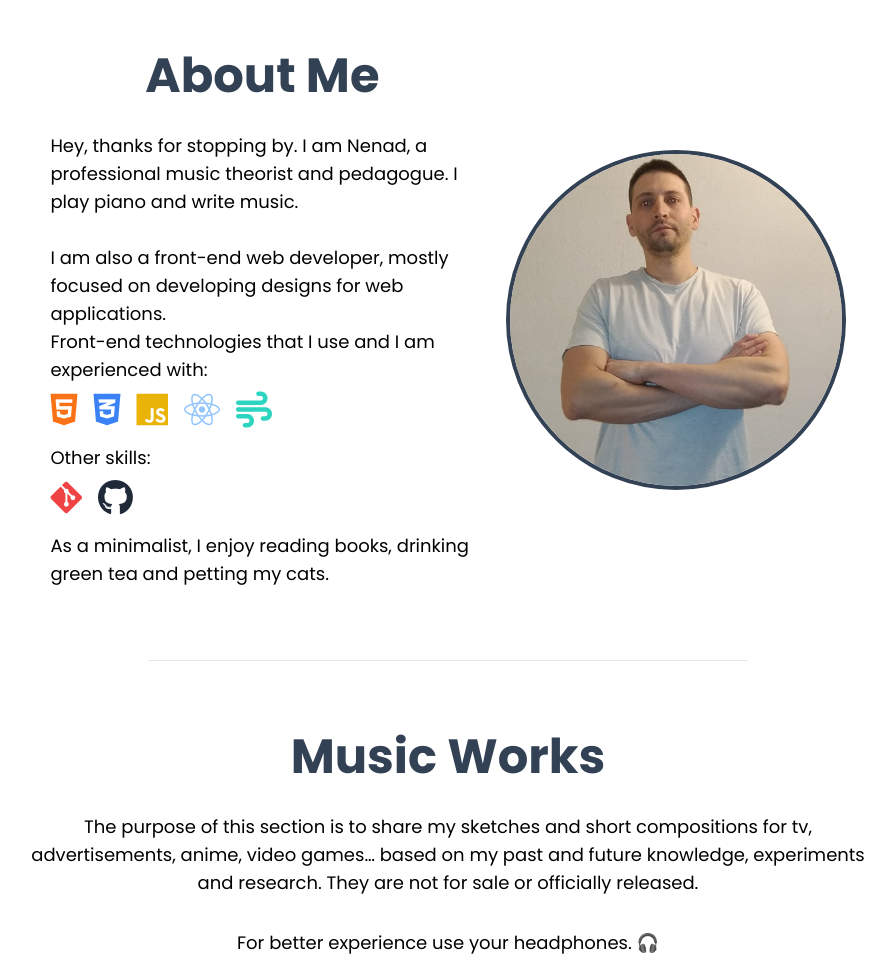
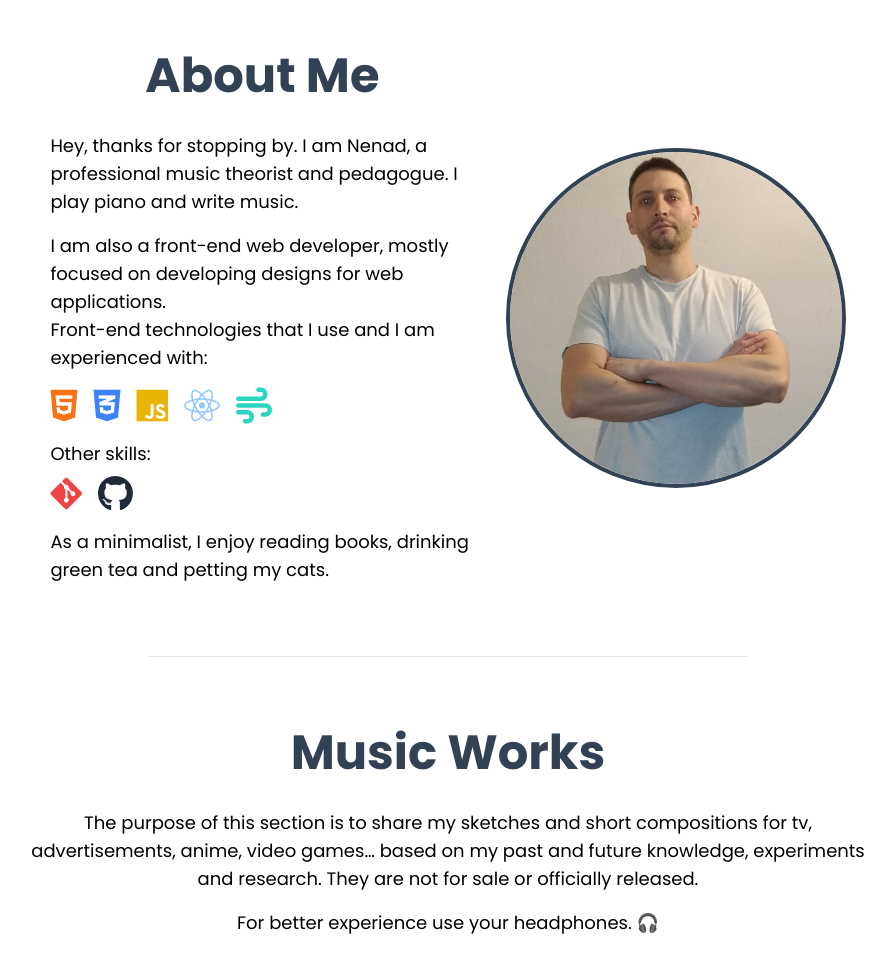
Before and after one commit to nenoproo/portfolio, a website: page src/index.html in a window 1280 px wide. Shown: the part 100-1060 px from the top of the page, without its empty margins (192-1087 px from the left). Drawn offline with Linux system fonts and the light colour scheme; grey boxes are pictures that could not be loaded.

Commit message:
fix: spacing, loader timing, font size

```diff
--- a/src/index.html
+++ b/src/index.html
@@ -59,10 +59,12 @@
             class="flex flex-col items-center justify-center gap-8 p-6 my-12 sm:flex-row scroll-mt-28">
             <article class="sm:w-1/2">
                 <h2 class="max-w-md text-4xl font-bold text-center sm:text-5xl text-slate-700">About Me</h2>
-                <p class="max-w-md mt-8 text-base text-center sm:text-lg sm:text-left">Hey, thanks for stopping by.
-                    I am Nenad, a professional music theorist and pedagogue. I play piano and write music.<br><br>
+                <p class="max-w-md mt-8 text-center sm:text-lg sm:text-left">Hey, thanks for stopping by.
+                    I am Nenad, a professional music theorist and pedagogue. I play piano and write music.</p>
+                <p class="max-w-md my-4 text-center sm:text-lg sm:text-left">
                     I am also a front-end web developer, mostly focused on developing designs for web applications.<br>
-                    Front-end technologies that I use and I am experienced with:</p>
+                    Front-end technologies that I use and I am experienced with:
+                </p>
                 <div class="flex justify-center mx-auto mt-2 space-x-4 sm:justify-start">
                     <i class="text-4xl text-orange-500 fab fa-html5" aria-label="HTML 5" title="HTML 5"></i>
                     <i class="text-4xl text-blue-500 fab fa-css3-alt" aria-label="CSS 3" title="CSS 3"></i>
@@ -70,13 +72,13 @@
                     <i class="text-4xl text-blue-300 fab fa-react" aria-label="React" title="React"></i>
                     <i class="text-4xl text-teal-400 fas fa-wind" aria-label="Tailwind CSS" title="Tailwind CSS"></i>
                 </div>
-                <p class="max-w-md mt-4 text-xl text-center sm:text-lg sm:text-left">Other skills:</p>
+                <p class="max-w-md mt-4 text-center sm:text-lg sm:text-left">Other skills:</p>
                 <div class="flex justify-center mt-2 space-x-4 sm:justify-start">
                     <i class="text-4xl text-red-500 fab fa-git-alt" aria-label="Git" title="Git"></i>
                     <i class="text-4xl text-gray-800 fab fa-github" aria-label="GitHub" title="GitHub"></i>
                 </div>
 
-                <p class="max-w-md mt-4 text-base text-center sm:text-lg sm:text-left">As a minimalist, I enjoy reading
+                <p class="max-w-md mt-4 text-center sm:text-lg sm:text-left">As a minimalist, I enjoy reading
                     books, drinking green tea and petting my cats.</p>
             </article>
             <img src="images/profile.png" class=" w-full sm:w-[40%] border-4 rounded-full border-slate-700"
@@ -87,16 +89,16 @@
 
         <section id="music-works" class="p-6 my-12 scroll-mt-28">
             <h2 class="text-4xl font-bold text-center sm:text-5xl sm:text-center text-slate-700">Music Works</h2>
-            <p class="mt-8 text-base text-center sm:text-lg">The purpose of this section is to share my sketches and
+            <p class="mt-8 text-center sm:text-lg">The purpose of this section is to share my sketches and
                 short compositions for tv, advertisements, anime,
                 video games… based on my past and future knowledge, experiments and research. They are not for sale or
                 officially released.</p>
-            <p class="my-8 text-base text-center sm:text-lg">For better experience use your headphones. 🎧</p>
+            <p class="my-4 text-base text-center sm:text-lg">For better experience use your headphones. 🎧</p>
             <div class="flex justify-center">
                 <iframe class="w-full h-[550px] sm:w-1/2 sm:h-[550px]" scrolling="no" frameborder="no" allow="autoplay"
                     src="https://w.soundcloud.com/player/?url=https%3A//api.soundcloud.com/playlists/389337716&color=%2385b8e6&auto_play=false&hide_related=false&show_comments=true&show_user=true&show_reposts=false&show_teaser=true"></iframe>
             </div>
-            <p class="my-8 text-base text-center sm:text-lg">For a deeper dive into my music, you can access the
+            <p class="my-6 text-center sm:text-lg">For a deeper dive into my music, you can access the
                 compositions in PDF format <a
                     href="https://drive.google.com/drive/folders/1SXMZrR0yS7qLTuvZsuhjHbAO-YvWZq4B?usp=sharing"
                     class="text-sky-400 hover:text-sky-600" target="_blank" rel="noopener noreferrer">here</a>.</p>
--- a/src/script.js
+++ b/src/script.js
@@ -31,7 +31,7 @@ window.addEventListener('load', () => {
         header.style.display = "flex";
         main.style.display = "block";
         footer.style.display= "block";
-    }, 2000);
+    }, 1000);
 });
 
 // Showing more projects logic
```
Also changed, not shown: src/output.css.
